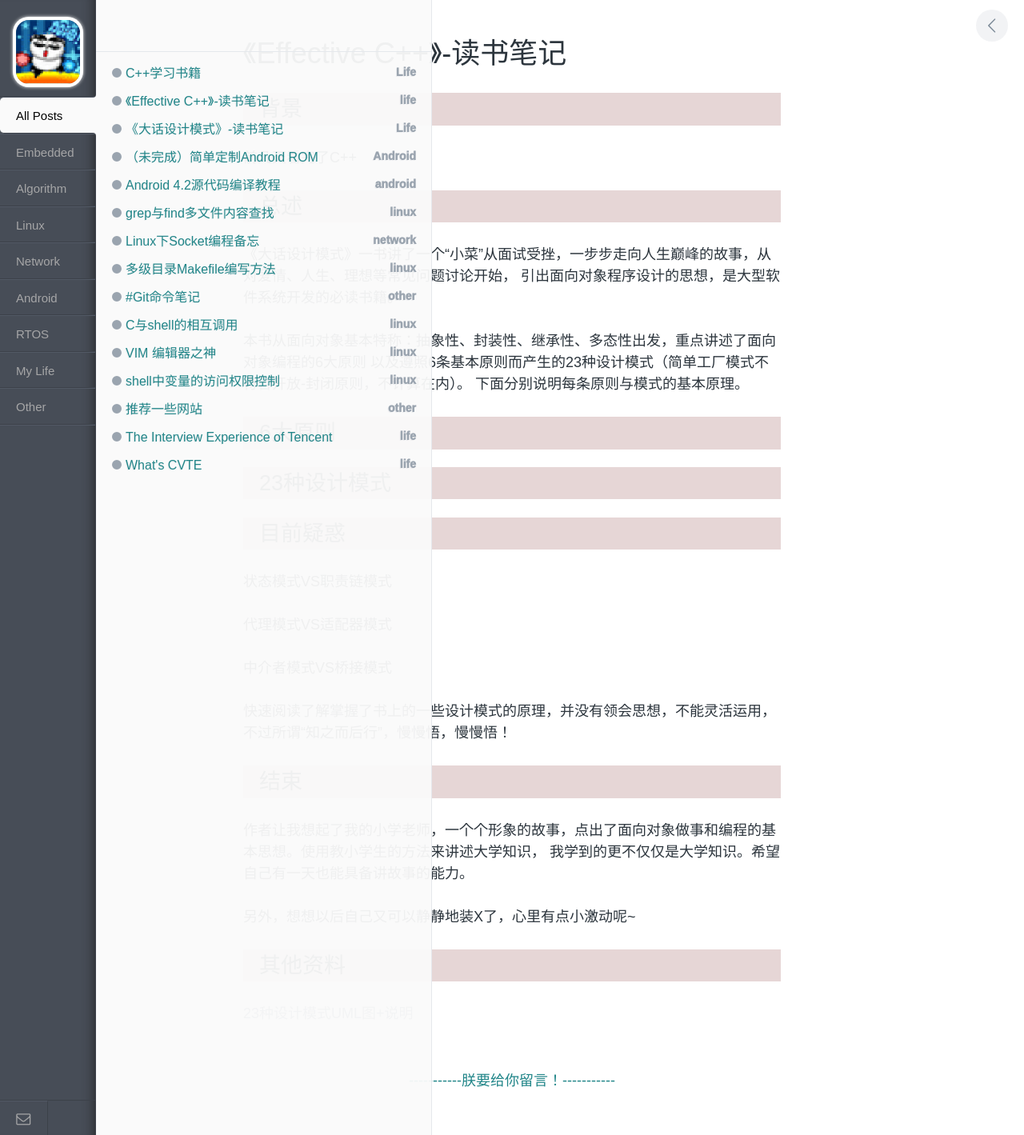
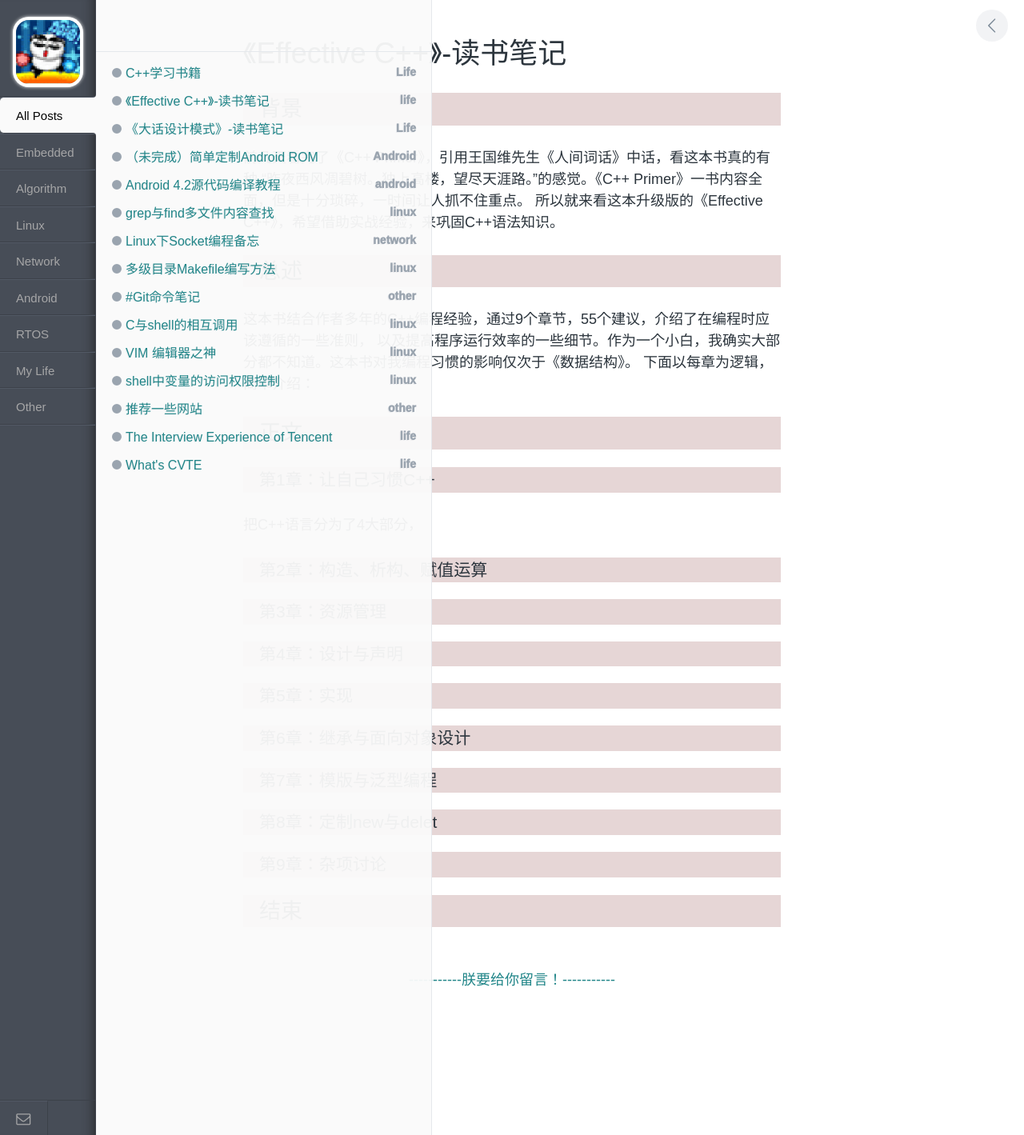
Before and after one commit to xnzaa/xnzaa.github.io, a Jekyll site: the page built from _posts/2016-04-05-《Effective C++》读书笔记.md, in a window 1280 px wide. Shown: the whole page at 80% size. Built offline with Jekyll 4.4.1, drawn with Linux system fonts in a browser that asks for light colours; comment, search, counter and statistics services are not loaded.

Commit message:
修改Effective C++

```diff
--- a/_posts/2016-04-05-《Effective C++》读书笔记.md
+++ b/_posts/2016-04-05-《Effective C++》读书笔记.md
@@ -5,37 +5,36 @@
 categories: life
 ---
 ## 背景
-前几天看完了C++
+前几天看完了《C++ Primer》，引用王国维先生《人间词话》中话，看这本书真的有种
+“昨夜西风凋碧树。独上高楼，望尽天涯路。”的感觉。《C++ Primer》一书内容全面，但是十分琐碎，一时间让人抓不住重点。
+所以就来看这本升级版的《Effective C++》，希望借助实战经验，来巩固C++语法知识。
 
 ## 总述
-《大话设计模式》一书讲了一个“小菜”从面试受挫，一步步走向人生巅峰的故事，从对爱情、人生、理想等常见问题讨论开始，
-引出面向对象程序设计的思想，是大型软件系统开发的必读书籍。
+ 这本书结合作者多年的C++编程经验，通过9个章节，55个建议，介绍了在编程时应该遵循的一些准则，
+以及提高程序运行效率的一些细节。作为一个小白，我确实大部分都不知道。这本书对我编程习惯的影响仅次于《数据结构》。
+下面以每章为逻辑，简单介绍：
 
-本书从面向对象基本特称：抽象性、封装性、继承性、多态性出发，重点讲述了面向对象编程的6大原则
-以及遵照6条基本原则而产生的23种设计模式（简单工厂模式不符合开放-封闭原则，不计算在内）。
-下面分别说明每条原则与模式的基本原理。
+## 正文
+### 第1章：让自己习惯C++
+把C++语言分为了4大部分，
 
-## 6大原则
+### 第2章：构造、析构、赋值运算
 
 
-## 23种设计模式
+### 第3章：资源管理
 
 
-## 目前疑惑
+### 第4章：设计与声明
 
-状态模式VS职责链模式
 
-代理模式VS适配器模式
+### 第5章：实现
 
-中介者模式VS桥接模式
+### 第6章：继承与面向对象设计
 
-快速阅读了解掌握了书上的一些设计模式的原理，并没有领会思想，不能灵活运用，不过所谓“知之而后行”，慢慢悟，慢慢悟！
+### 第7章：模版与泛型编程
+
+### 第8章：定制new与delet
+
+### 第9章：杂项讨论
 
 ## 结束
-作者让我想起了我的小学老师，一个个形象的故事，点出了面向对象做事和编程的基本思想。使用教小学生的方法来讲述大学知识，
-我学到的更不仅仅是大学知识。希望自己有一天也能具备讲故事的能力。
-
-另外，想想以后自己又可以静静地装X了，心里有点小激动呢~
-
-## 其他资料
-[23种设计模式UML图+说明](http://www.cnblogs.com/beijiguangyong/archive/2010/11/15/2302807.html)
```
